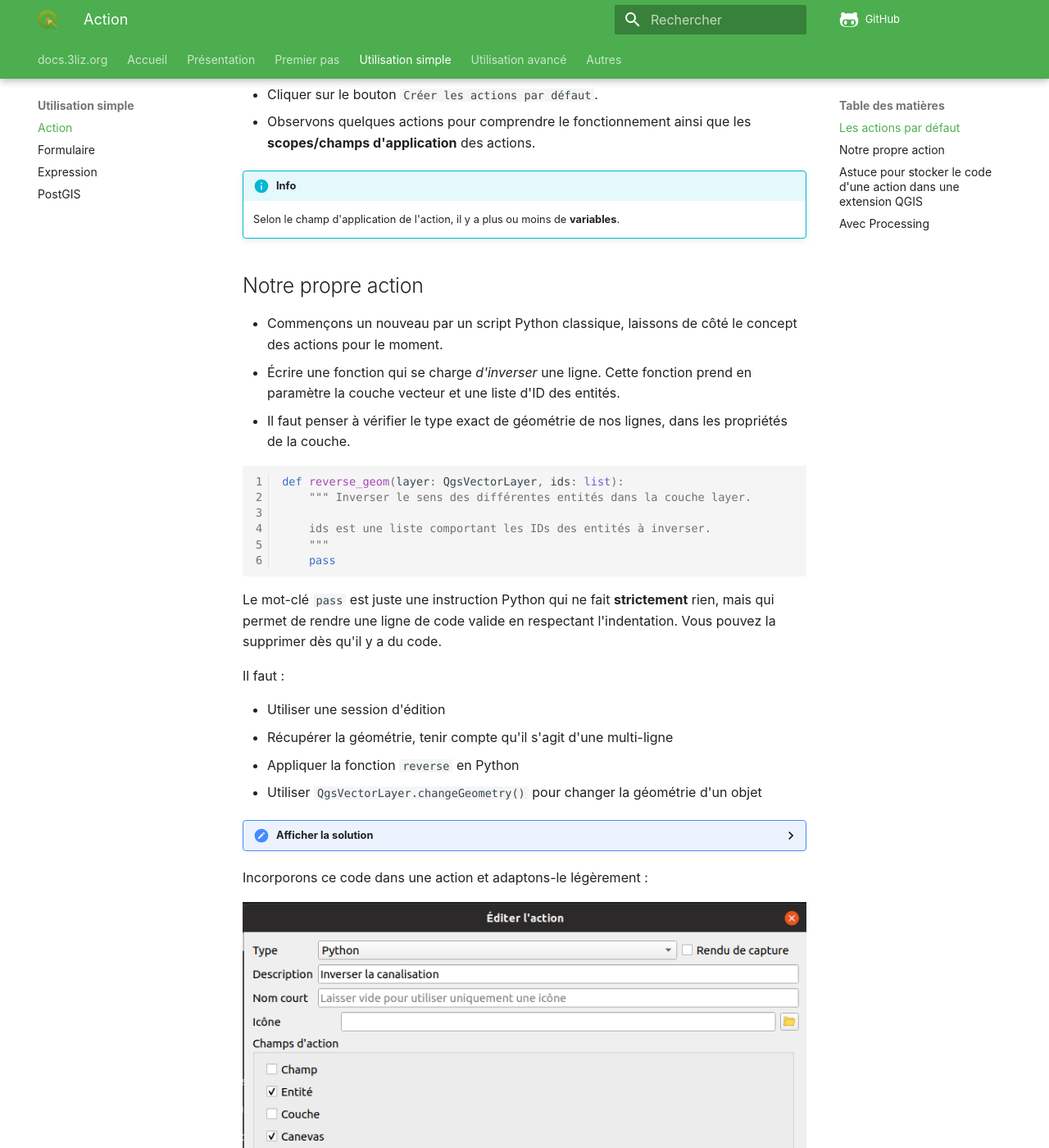
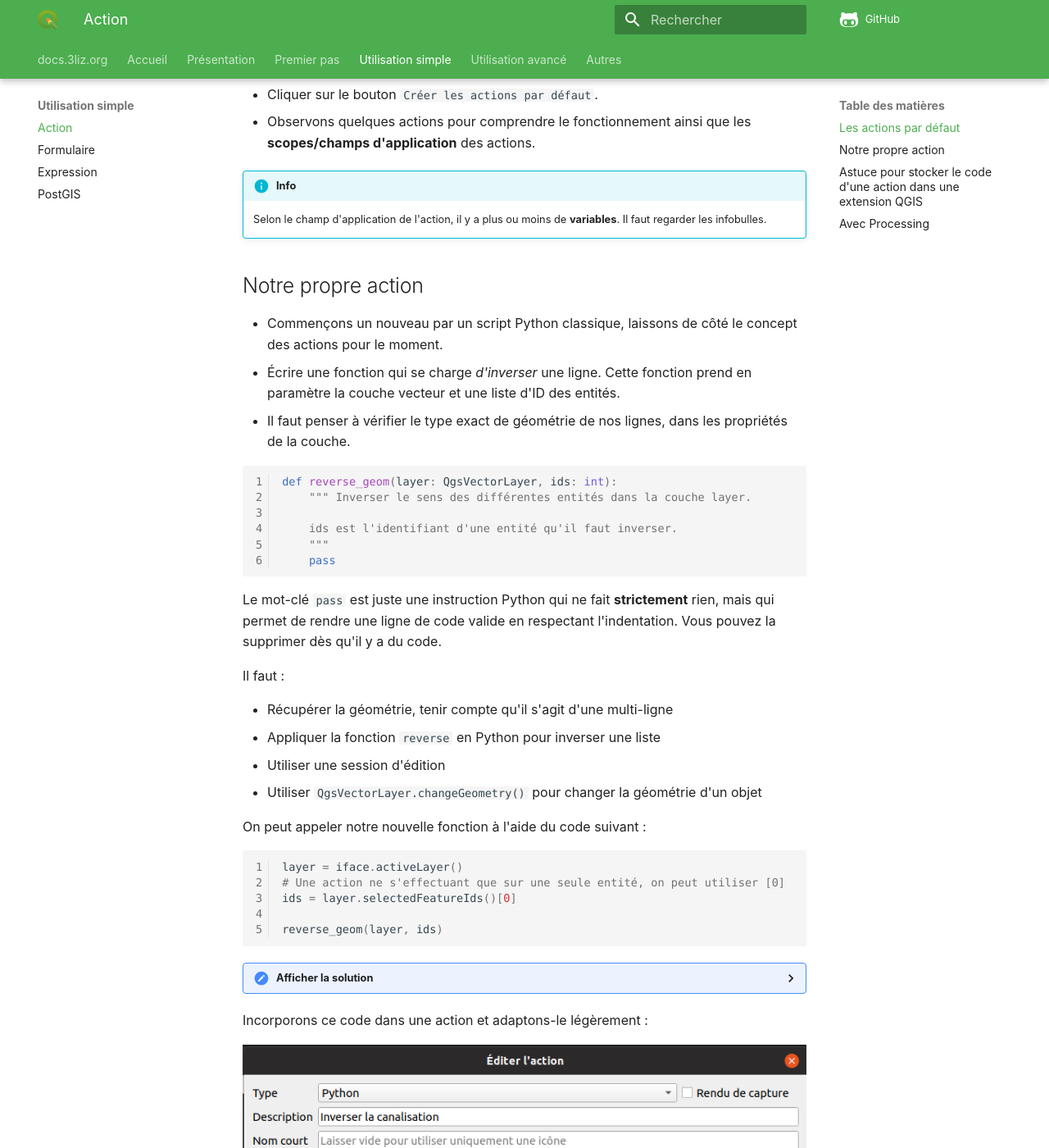
Before and after one commit to 3liz/formation-pyqgis, an MkDocs documentation site: the page built from docs/action.md, in a window 1280 px wide and 1400 px high, scrolled down 1214 px. Shown: the whole window at 82% size. Built offline with MkDocs 1.6.1 and Material for MkDocs 9.7.7, drawn with Linux system fonts in a browser that asks for light colours; nearby versions of some CDN libraries; comment, search, counter and statistics services are not loaded; some of the changed text lies outside the part shown.

Commit message:
Update actions

````diff
--- a/docs/action.md
+++ b/docs/action.md
@@ -48,7 +48,7 @@ canvas.refresh()
   des actions.
 
 !!! info
-    Selon le champ d'application de l'action, il y a plus ou moins de **variables**.
+    Selon le champ d'application de l'action, il y a plus ou moins de **variables**. Il faut regarder les infobulles.
 
 ## Notre propre action
 
@@ -58,10 +58,10 @@ canvas.refresh()
 * Il faut penser à vérifier le type exact de géométrie de nos lignes, dans les propriétés de la couche.
 
 ```python
-def reverse_geom(layer: QgsVectorLayer, ids: list):
+def reverse_geom(layer: QgsVectorLayer, ids: int):
     """ Inverser le sens des différentes entités dans la couche layer.
 
-    ids est une liste comportant les IDs des entités à inverser.
+    ids est l'identifiant d'une entité qu'il faut inverser.
     """
     pass
 
@@ -72,29 +72,39 @@ une ligne de code valide en respectant l'indentation. Vous pouvez la supprimer d
 
 Il faut :
 
+* Récupérer la géométrie, tenir compte qu'il s'agit d'une multi-ligne
+* Appliquer la fonction `reverse` en Python pour inverser une liste
 * Utiliser une session d'édition
-* Récupérer la géométrie, tenir compte qu'il s'agit d'une multi-ligne
-* Appliquer la fonction `reverse` en Python
 * Utiliser `QgsVectorLayer.changeGeometry()` pour changer la géométrie d'un objet
+
+On peut appeler notre nouvelle fonction à l'aide du code suivant :
+
+```python
+layer = iface.activeLayer()
+# Une action ne s'effectuant que sur une seule entité, on peut utiliser [0]
+ids = layer.selectedFeatureIds()[0]
+
+reverse_geom(layer, ids)
+```
 
 ??? "Afficher la solution"
     ```python
-    def reverse_geom(layer: QgsVectorLayer, ids: list):
-        """ Inverser le sens des différentes entités dans la couche layer.
+    def reverse_geom(layer, ids):
+        """ Inverser le sens d'une entité dans la couche layer.
 
         ids est une liste comportant les IDs des entités à inverser.
         """
+        feature = layer.getFeature(ids)
+        geom = feature.geometry()
+        lines = geom.asMultiPolyline()
+        for line in lines:
+            line.reverse()
+        new_geom = QgsGeometry.fromMultiPolylineXY(lines)
         with edit(layer):
-            for feature in layer.getFeatures(ids):
-                geom = feature.geometry()
-                lines = geom.asMultiPolyline()
-                for line in lines:
-                    line.reverse()
-                new_geom = QgsGeometry.fromMultiPolylineXY(lines)
-                layer.changeGeometry(feature.id(),new_geom)
+	    layer.changeGeometry(feature.id(), new_geom)
 
     layer = iface.activeLayer()
-    ids = layer.selectedFeatureIds()
+    ids = layer.selectedFeatureIds()[0]
 
     reverse_geom(layer, ids)
     ```
@@ -105,14 +115,18 @@ Incorporons ce code dans une action et adaptons-le légèrement :
 
 ```python
 def reverse_geom(layer, ids):
+    """ Inverser le sens d'une entité dans la couche layer.
+
+    ids est une liste comportant les IDs des entités à inverser.
+    """
+    feature = layer.getFeature(ids)
+    geom = feature.geometry()
+    lines = geom.asMultiPolyline()
+    for line in lines:
+        line.reverse()
+    new_geom = QgsGeometry.fromMultiPolylineXY(lines)
     with edit(layer):
-        for feature in layer.getFeatures(ids):
-           geom = feature.geometry()
-           lines = geom.asMultiPolyline()
-           for line in lines:
-               line.reverse()
-           new_geom = QgsGeometry.fromMultiPolylineXY(lines)
-           layer.changeGeometry(feature.id(), new_geom)
+        layer.changeGeometry(feature.id(), new_geom)
 
 layer = QgsProject.instance().mapLayer('[% @layer_id %]')
 reverse_geom(layer, '[% $id %]')
````
Also changed, not shown: docs/memo-python.md (+14 -0 lines).
